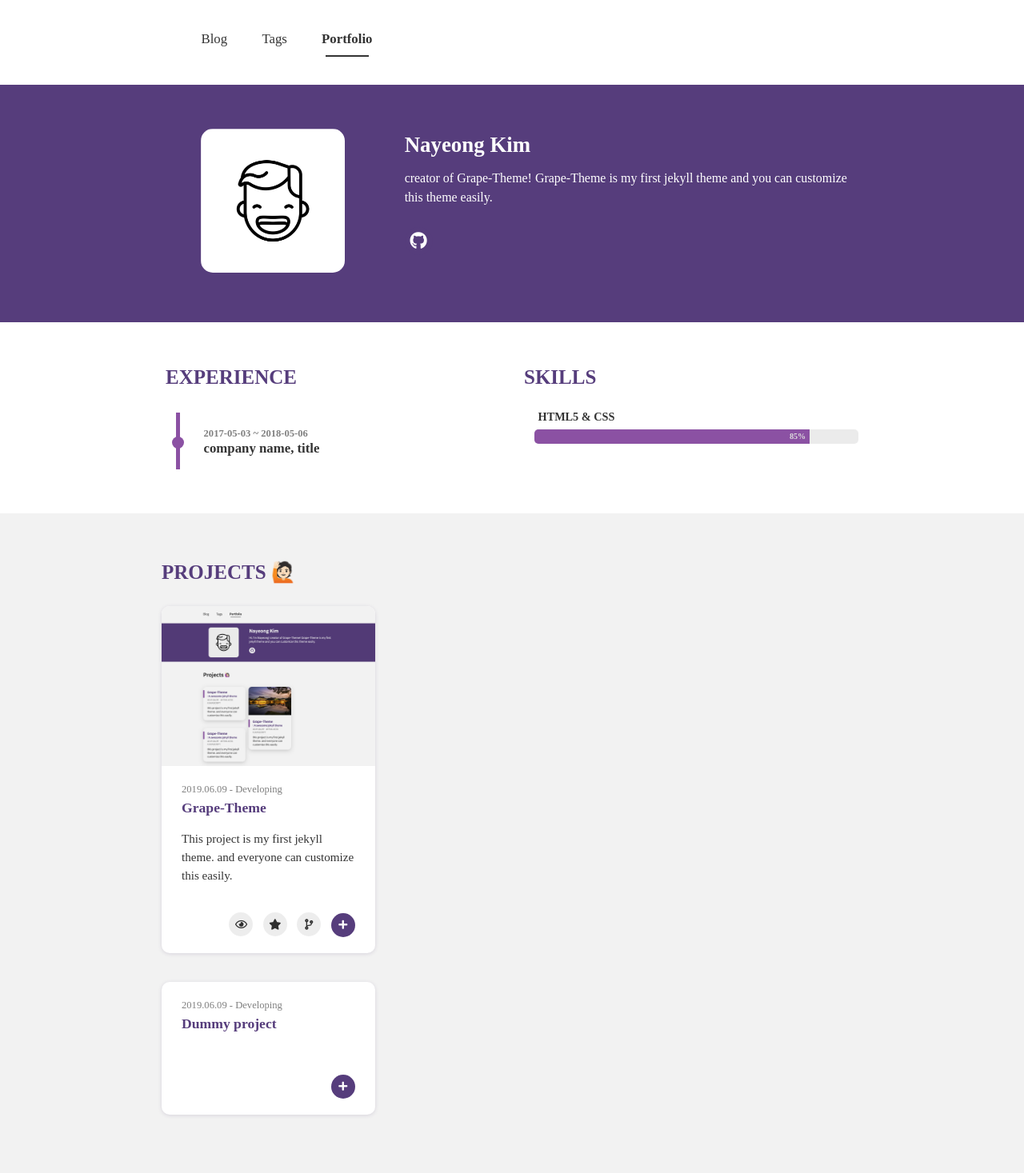
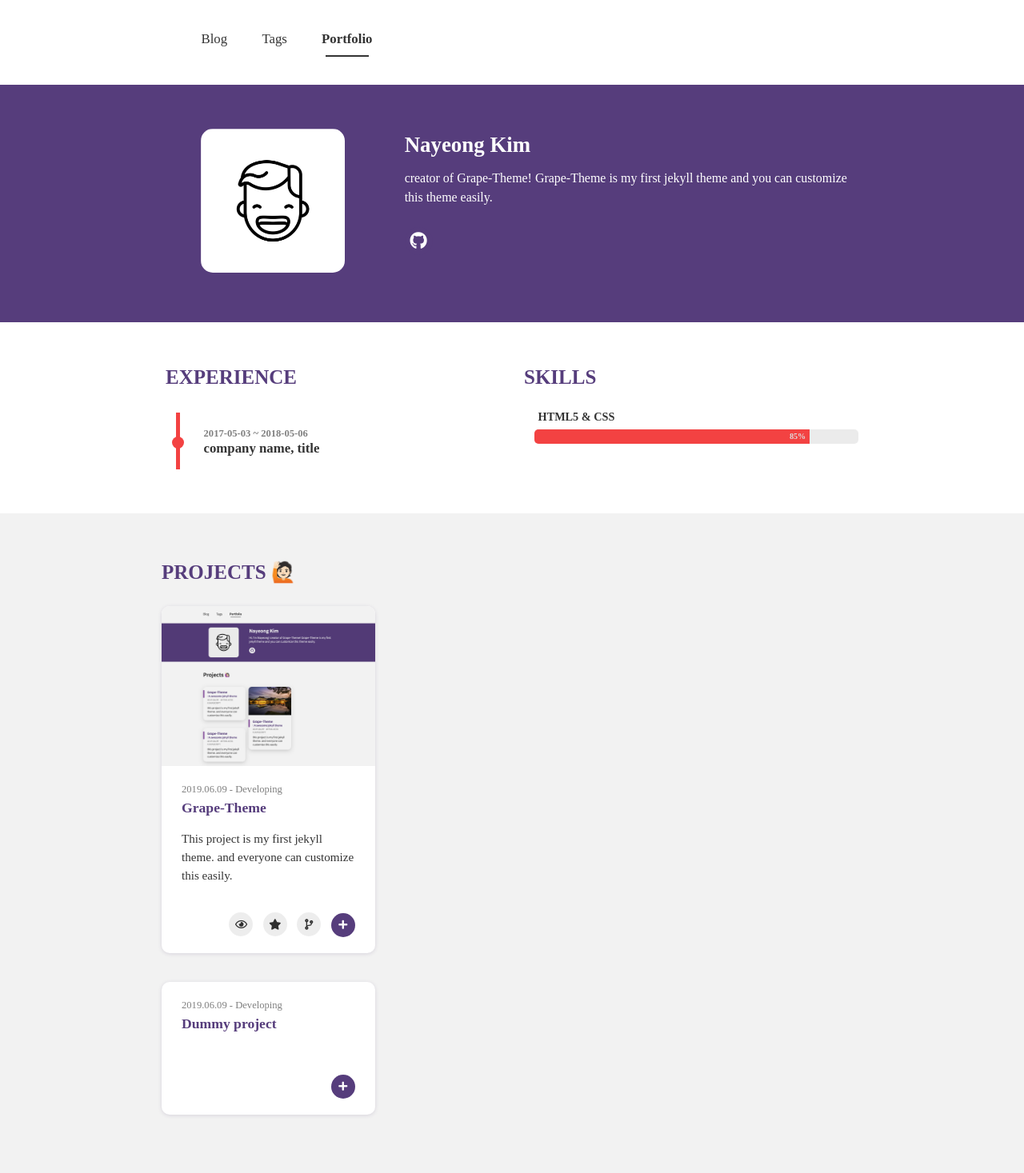
Before and after one commit to jackpraveenraj/jackpraveenraj.github.olddd, a Jekyll site: the page built from portfolio.html, in a window 1280 px wide. Shown: the whole page at 80% size. Built offline with Jekyll 4.4.1, drawn with Linux system fonts in a browser that asks for light colours; nearby versions of some CDN libraries; some web fonts are replaced.

Commit message:
Update _variable.scss

```diff
--- a/_sass/base/_variable.scss
+++ b/_sass/base/_variable.scss
@@ -1,4 +1,4 @@
-$theme-color : #8b51a3;
+$theme-color : #f34242;
 $theme-bright : #f7f4f9;
 $theme-dark : #563d7c;
 $theme-dark2 : #443063;
```
